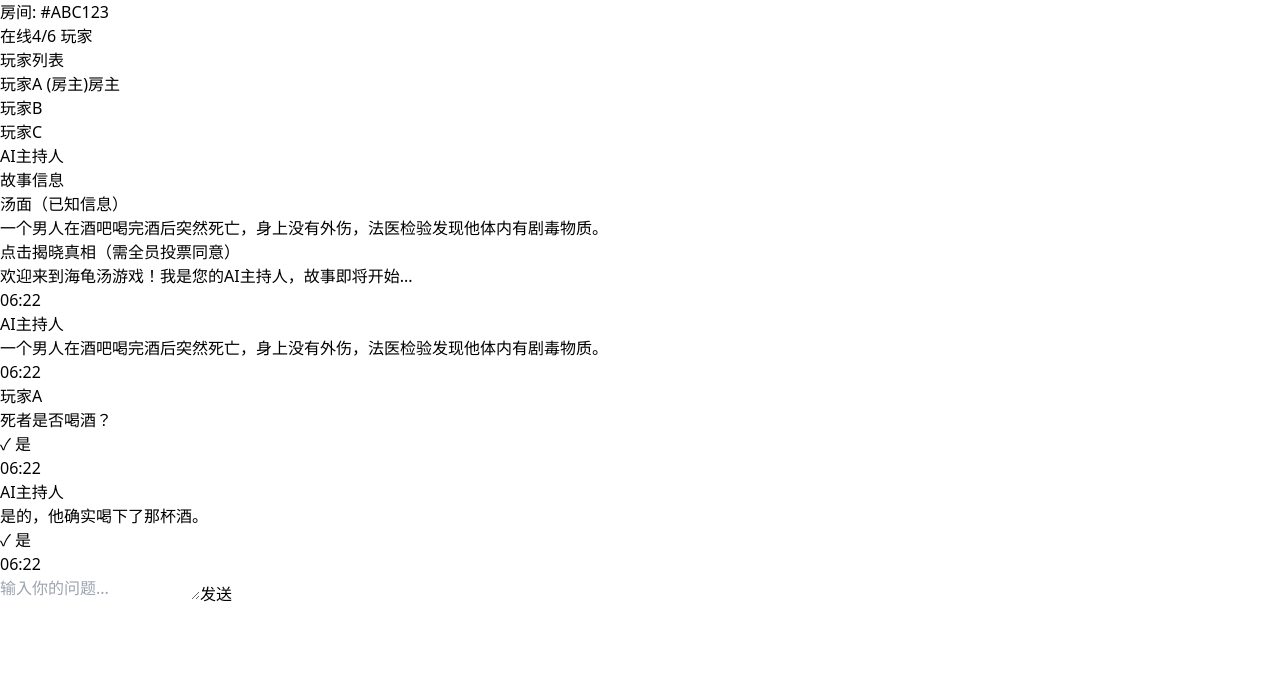
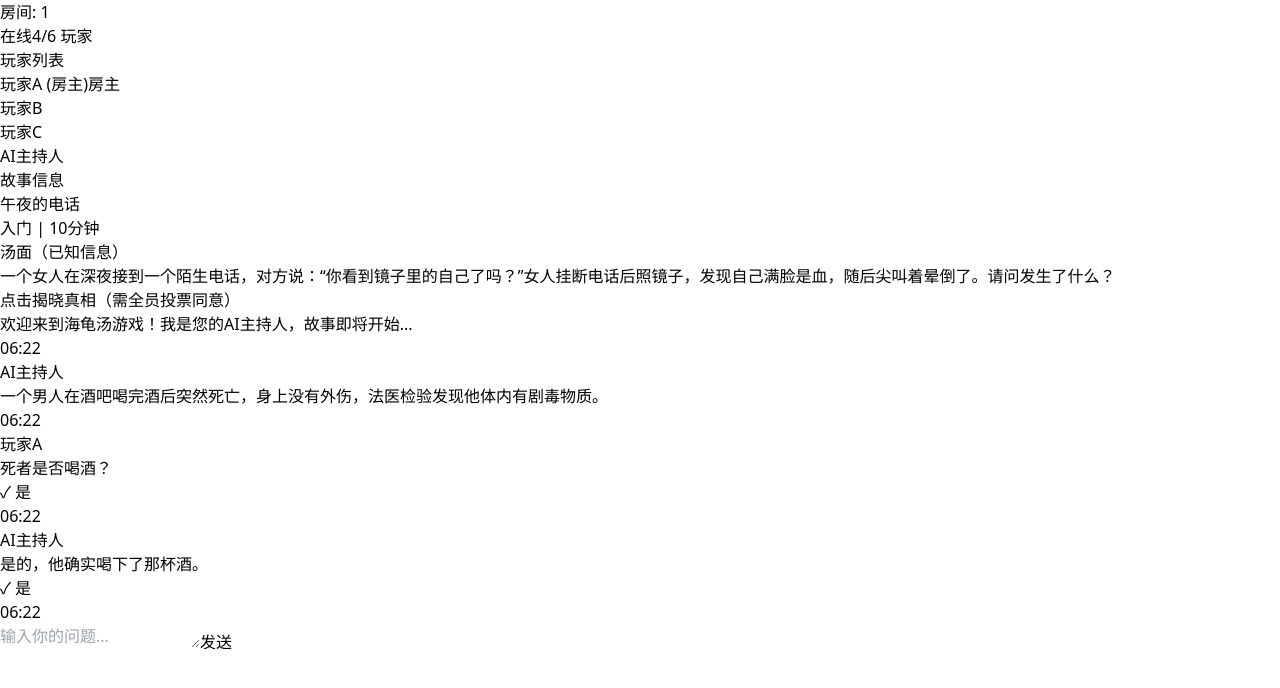
Before and after one commit to 1708-huayu/ai-haigui-game, a React (Vite) app: page /room/1 in a window 1280 px wide. Shown: the top 688 px of the page. Built offline with nearby package versions, Linux system fonts and the light colour scheme.

Commit message:
feat:创建故事数据

```diff
--- a/src/components/game/StoryReveal.tsx
+++ b/src/components/game/StoryReveal.tsx
@@ -1,27 +1,44 @@
 import React from 'react';
+import { IStory } from '../../types/models';
 
 interface StoryRevealProps {
-  surface: string;
-  bottom?: string;
+  story: IStory;
   isRevealed?: boolean;
 }
 
 const StoryReveal: React.FC<StoryRevealProps> = ({
-  surface,
-  bottom,
+  story,
   isRevealed = false
 }) => {
+  const getDifficultyText = (difficulty: string) => {
+    switch(difficulty) {
+      case 'easy': return '入门';
+      case 'medium': return '中等';
+      case 'hard': return '困难';
+      case 'expert': return '专家';
+      default: return '未知';
+    }
+  };
+
   return (
     <div className="space-y-4">
       <div>
-        <h3 className="text-sm font-medium text-amber-400 mb-1">汤面（已知信息）</h3>
-        <p className="text-white text-sm leading-relaxed">{surface}</p>
+        <div className="flex justify-between items-start mb-2">
+          <h3 className="text-base font-semibold text-white">{story.title}</h3>
+          <span className="text-xs bg-amber-500/20 text-amber-400 px-2 py-1 rounded-full">
+            {getDifficultyText(story.difficulty)} | {story.estimatedTime}分钟
+          </span>
+        </div>
+        <div className="mt-2">
+          <h4 className="text-xs font-medium text-amber-400 mb-1">汤面（已知信息）</h4>
+          <p className="text-white text-sm leading-relaxed">{story.surface}</p>
+        </div>
       </div>
 
-      {isRevealed && bottom && (
+      {isRevealed && story.bottom && (
         <div className="pt-4 border-t border-white/10">
-          <h3 className="text-sm font-medium text-amber-400 mb-1">汤底（真相）</h3>
-          <p className="text-white text-sm leading-relaxed">{bottom}</p>
+          <h4 className="text-xs font-medium text-amber-400 mb-1">汤底（真相）</h4>
+          <p className="text-white text-sm leading-relaxed">{story.bottom}</p>
         </div>
       )}
 
--- a/src/pages/Lobby.tsx
+++ b/src/pages/Lobby.tsx
@@ -1,10 +1,42 @@
-import React from 'react';
+import React, { useState } from 'react';
+import { useNavigate } from 'react-router-dom';
 import BentoGrid from '../components/layout/BentoGrid';
 import BentoItem from '../components/layout/BentoItem';
 import FrostedCard from '../components/common/FrostedCard';
 import GlassButton from '../components/common/GlassButton';
+import { stories } from '../stories';
+import { IStory } from '../types/models';
 
 const Lobby: React.FC = () => {
+  const [selectedStory, setSelectedStory] = useState<IStory | null>(null);
+  const navigate = useNavigate();
+
+  const getDifficultyText = (difficulty: string) => {
+    switch(difficulty) {
+      case 'easy': return '入门';
+      case 'medium': return '中等';
+      case 'hard': return '困难';
+      case 'expert': return '专家';
+      default: return '未知';
+    }
+  };
+
+  const handleCreateRoom = () => {
+    if (selectedStory) {
+      // 在实际应用中，这里应该调用API创建房间
+      // 现在我们模拟生成一个房间ID并导航到房间页面
+      const roomId = `room_${Date.now()}`;
+      navigate(`/room/${roomId}`);
+    }
+  };
+
+  const handleQuickJoin = () => {
+    // 在实际应用中，这里应该调用API快速匹配房间
+    // 现在我们模拟加入一个随机房间
+    const roomId = `room_${Date.now()}`;
+    navigate(`/room/${roomId}`);
+  };
+
   return (
     <div className="min-h-screen bg-gradient-to-br from-slate-900 via-blue-900 to-slate-900 p-4">
       <div className="max-w-6xl mx-auto">
@@ -19,7 +51,7 @@ const Lobby: React.FC = () => {
           <BentoItem size="md">
             <FrostedCard className="h-full flex flex-col items-center justify-center p-6 text-center">
               <h2 className="text-xl font-semibold text-white mb-4">快速匹配</h2>
-              <GlassButton>随机加入房间</GlassButton>
+              <GlassButton onClick={handleQuickJoin}>随机加入房间</GlassButton>
             </FrostedCard>
           </BentoItem>
 
@@ -27,13 +59,42 @@ const Lobby: React.FC = () => {
             <FrostedCard className="h-full p-6">
               <h2 className="text-xl font-semibold text-white mb-4">热门剧本</h2>
               <div className="space-y-4">
-                {[1, 2, 3].map((item) => (
-                  <div key={item} className="bg-white/10 backdrop-blur-md rounded-xl p-4 border border-white/20">
-                    <h3 className="font-medium text-white">神秘案件 #{item}</h3>
-                    <p className="text-slate-300 text-sm mt-1">难度: 中等 | 时长: 15分钟</p>
+                {stories.slice(0, 3).map((story) => (
+                  <div
+                    key={story.id}
+                    className={`bg-white/10 backdrop-blur-md rounded-xl p-4 border border-white/20 cursor-pointer transition-all ${
+                      selectedStory?.id === story.id ? 'ring-2 ring-amber-400/50' : 'hover:border-amber-400/30'
+                    }`}
+                    onClick={() => setSelectedStory(story)}
+                  >
+                    <h3 className="font-medium text-white">{story.title}</h3>
+                    <p className="text-slate-300 text-sm mt-1">
+                      难度: {getDifficultyText(story.difficulty)} | 时长: {story.estimatedTime}分钟
+                    </p>
+                    <p className="text-slate-400 text-sm mt-2 line-clamp-2">{story.surface}</p>
                     <div className="mt-3 flex gap-2">
-                      <GlassButton size="sm">查看详情</GlassButton>
-                      <GlassButton size="sm" variant="secondary">创建房间</GlassButton>
+                      <GlassButton
+                        size="sm"
+                        onClick={(e) => {
+                          e.stopPropagation();
+                          // TODO: 显示故事详情模态框
+                          alert(`故事详情:\n${story.surface}`);
+                        }}
+                      >
+                        查看详情
+                      </GlassButton>
+                      <GlassButton
+                        size="sm"
+                        variant="secondary"
+                        onClick={(e) => {
+                          e.stopPropagation();
+                          // 创建使用此故事的房间
+                          const roomId = `room_${Date.now()}_${story.id}`;
+                          navigate(`/room/${roomId}`);
+                        }}
+                      >
+                        创建房间
+                      </GlassButton>
                     </div>
                   </div>
                 ))}
@@ -57,12 +118,26 @@ const Lobby: React.FC = () => {
                   placeholder="房间名称"
                   className="w-full bg-white/10 backdrop-blur-md rounded-xl px-4 py-3 border border-white/20 text-white placeholder:text-slate-400 focus:outline-none focus:ring-2 focus:ring-amber-400"
                 />
-                <select className="w-full bg-white/10 backdrop-blur-md rounded-xl px-4 py-3 border border-white/20 text-white focus:outline-none focus:ring-2 focus:ring-amber-400">
-                  <option>选择剧本</option>
-                  <option>神秘案件 #1</option>
-                  <option>神秘案件 #2</option>
+                <select
+                  className="w-full bg-white/10 backdrop-blur-md rounded-xl px-4 py-3 border border-white/20 text-white focus:outline-none focus:ring-2 focus:ring-amber-400"
+                  value={selectedStory?.id || ''}
+                  onChange={(e) => {
+                    const story = stories.find(s => s.id === e.target.value);
+                    if (story) setSelectedStory(story);
+                  }}
+                >
+                  <option value="">选择剧本</option>
+                  {stories.map(story => (
+                    <option key={story.id} value={story.id}>{story.title}</option>
+                  ))}
                 </select>
-                <GlassButton className="w-full">创建房间</GlassButton>
+                <GlassButton
+                  className="w-full"
+                  disabled={!selectedStory}
+                  onClick={handleCreateRoom}
+                >
+                  {selectedStory ? `使用 "${selectedStory.title}" 创建房间` : '请选择剧本'}
+                </GlassButton>
               </div>
             </FrostedCard>
           </BentoItem>
--- a/src/pages/Room.tsx
+++ b/src/pages/Room.tsx
@@ -1,15 +1,31 @@
-import React from 'react';
+import React, { useEffect, useState } from 'react';
 import FrostedCard from '../components/common/FrostedCard';
 import ChatBoard from '../components/game/ChatBoard';
 import StoryReveal from '../components/game/StoryReveal';
+import { useParams } from 'react-router-dom';
+import { stories } from '../stories';
+import { IStory } from '../types/models';
 
 const Room: React.FC = () => {
+  const { roomId } = useParams<{ roomId: string }>();
+  const [selectedStory, setSelectedStory] = useState<IStory | null>(null);
+
+  useEffect(() => {
+    // 在实际应用中，这里应该从服务器获取房间信息
+    // 现在我们模拟从URL或存储中获取故事信息
+    const mockStoryId = 'story-001'; // 这里应该是从房间信息中获取的实际故事ID
+    const story = stories.find(s => s.id === mockStoryId);
+    if (story) {
+      setSelectedStory(story);
+    }
+  }, [roomId]);
+
   return (
     <div className="min-h-screen bg-gradient-to-br from-slate-900 via-blue-900 to-slate-900 p-4">
       <div className="max-w-6xl mx-auto">
         <header className="py-4 flex justify-between items-center">
           <h1 className="text-2xl font-bold text-transparent bg-clip-text bg-gradient-to-r from-amber-400 to-yellow-500">
-            房间: #ABC123
+            房间: {roomId || '#ABC123'}
           </h1>
           <div className="flex gap-2">
             <span className="px-3 py-1 bg-green-500/20 text-green-400 rounded-full text-sm">在线</span>
@@ -35,10 +51,14 @@ const Room: React.FC = () => {
 
             <FrostedCard className="p-4">
               <h2 className="text-lg font-semibold text-white mb-3">故事信息</h2>
-              <StoryReveal
-                surface="一个男人在酒吧喝完酒后突然死亡，身上没有外伤，法医检验发现他体内有剧毒物质。"
-                isRevealed={false}
-              />
+              {selectedStory ? (
+                <StoryReveal
+                  story={selectedStory}
+                  isRevealed={false}
+                />
+              ) : (
+                <p className="text-slate-400">正在加载故事信息...</p>
+              )}
             </FrostedCard>
           </div>
 
--- a/src/pages/Summary.tsx
+++ b/src/pages/Summary.tsx
@@ -1,8 +1,43 @@
-import React from 'react';
+import React, { useEffect, useState } from 'react';
+import { useParams, useNavigate } from 'react-router-dom';
 import FrostedCard from '../components/common/FrostedCard';
 import GlassButton from '../components/common/GlassButton';
+import { stories } from '../stories';
+import { IStory } from '../types/models';
 
 const Summary: React.FC = () => {
+  const { roomId } = useParams<{ roomId: string }>();
+  const navigate = useNavigate();
+  const [selectedStory, setSelectedStory] = useState<IStory | null>(null);
+
+  useEffect(() => {
+    // 在实际应用中，这里应该从服务器获取房间和故事信息
+    // 现在我们模拟从URL或存储中获取故事信息
+    const mockStoryId = 'story-001'; // 这里应该是从房间信息中获取的实际故事ID
+    const story = stories.find(s => s.id === mockStoryId);
+    if (story) {
+      setSelectedStory(story);
+    }
+  }, [roomId]);
+
+  // 模拟推理时间线数据
+  const timelineData = [
+    { player: '玩家A', question: '死者是否喝酒？', response: '是', type: 'positive' },
+    { player: '玩家B', question: '酒是否有毒？', response: '是', type: 'positive' },
+    { player: '玩家C', question: '是否是他自己下的毒？', response: '否', type: 'negative' },
+    { player: '玩家A', question: '酒是不是他自带的？', response: '是 - <span class="text-amber-400">关键突破！</span>', type: 'key' },
+  ];
+
+  const handleReturnToLobby = () => {
+    navigate('/');
+  };
+
+  const handlePlayAgain = () => {
+    // 在实际应用中，这里应该创建一个新房间或重新开始游戏
+    // 现在我们简单地返回大厅让用户重新选择
+    navigate('/');
+  };
+
   return (
     <div className="min-h-screen bg-gradient-to-br from-slate-900 via-blue-900 to-slate-900 p-4 flex items-center justify-center">
       <div className="max-w-3xl w-full">
@@ -13,36 +48,46 @@ const Summary: React.FC = () => {
 
           <div className="mb-8">
             <h2 className="text-2xl font-semibold text-white mb-4">真相揭晓</h2>
-            <div className="bg-gradient-to-r from-amber-900/30 to-yellow-900/30 rounded-xl p-6 border border-amber-500/30">
-              <h3 className="text-lg font-medium text-amber-400 mb-2">汤底：</h3>
-              <p className="text-white">
-                男人喝的酒里含有剧毒，但酒是他自己带来的。原来他知道自己患了绝症，
-                决定以这种方式结束生命，并且精心策划了这场“意外”，希望死后保险公司能赔付家人。
-              </p>
-            </div>
+            {selectedStory ? (
+              <div className="bg-gradient-to-r from-amber-900/30 to-yellow-900/30 rounded-xl p-6 border border-amber-500/30">
+                <h3 className="text-lg font-medium text-amber-400 mb-2">汤底：</h3>
+                <p className="text-white">{selectedStory.bottom}</p>
+              </div>
+            ) : (
+              <p className="text-slate-400">正在加载故事详情...</p>
+            )}
           </div>
 
           <div className="mb-8">
             <h2 className="text-xl font-semibold text-white mb-4">推理时间线</h2>
             <div className="space-y-3 text-left">
-              <div className="bg-white/10 rounded-lg p-3">
-                <span className="text-amber-400">玩家A:</span> 问"死者是否喝酒？" → <span className="text-green-400">AI: 是</span>
-              </div>
-              <div className="bg-white/10 rounded-lg p-3">
-                <span className="text-amber-400">玩家B:</span> 问"酒是否有毒？" → <span className="text-green-400">AI: 是</span>
-              </div>
-              <div className="bg-white/10 rounded-lg p-3">
-                <span className="text-amber-400">玩家C:</span> 问"是否是他自己下的毒？" → <span className="text-green-400">AI: 否</span>
-              </div>
-              <div className="bg-white/10 rounded-lg p-3">
-                <span className="text-amber-400">玩家A:</span> 问"酒是不是他自带的？" → <span className="text-green-400">AI: 是 - <span className="text-amber-400">关键突破！</span></span>
-              </div>
+              {timelineData.map((item, index) => (
+                <div
+                  key={index}
+                  className={`rounded-lg p-3 ${
+                    item.type === 'positive' ? 'bg-green-500/10 border border-green-500/20' :
+                    item.type === 'negative' ? 'bg-red-500/10 border border-red-500/20' :
+                    item.type === 'key' ? 'bg-amber-500/10 border border-amber-500/30 ring-2 ring-amber-500/30' :
+                    'bg-white/10'
+                  }`}
+                >
+                  <span className="text-amber-400">{item.player}:</span> 问"{item.question}" →{' '}
+                  <span
+                    className={
+                      item.type === 'positive' ? 'text-green-400' :
+                      item.type === 'negative' ? 'text-red-400' :
+                      item.type === 'key' ? 'text-amber-400' : 'text-white'
+                    }
+                    dangerouslySetInnerHTML={{ __html: `AI: ${item.response}` }}
+                  ></span>
+                </div>
+              ))}
             </div>
           </div>
 
-          <div className="flex gap-4 justify-center">
-            <GlassButton>返回大厅</GlassButton>
-            <GlassButton variant="secondary">再来一局</GlassButton>
+          <div className="flex flex-wrap gap-4 justify-center">
+            <GlassButton onClick={handleReturnToLobby}>返回大厅</GlassButton>
+            <GlassButton variant="secondary" onClick={handlePlayAgain}>再来一局</GlassButton>
             <GlassButton variant="outline">分享战绩</GlassButton>
           </div>
         </FrostedCard>
--- /dev/null
+++ b/src/stories.ts
@@ -0,0 +1,49 @@
+import { IStory } from './types/models';
+
+export const stories: IStory[] = [
+  {
+    id: 'story-001',
+    title: '午夜的电话',
+    difficulty: 'easy',
+    surface: '一个女人在深夜接到一个陌生电话，对方说：“你看到镜子里的自己了吗？”女人挂断电话后照镜子，发现自己满脸是血，随后尖叫着晕倒了。请问发生了什么？',
+    bottom: '女人在深夜接到电话时正在洗澡，她以为是恶作剧就挂断了。实际上，她的丈夫在外地出差时出了车祸，而她因为惊吓过度产生了幻觉，以为自己满脸是血。其实她脸上并没有血，只是心理作用导致的幻觉。',
+    estimatedTime: 10,
+    winConditions: ['发现这是心理幻觉', '理解电话的暗示意义']
+  },
+  {
+    id: 'story-002',
+    title: '电梯里的按钮',
+    difficulty: 'medium',
+    surface: '一个男子每天坐电梯上班，总是按15楼的按钮。有一天，他按了14楼，然后徒步走上15楼。第二天他又恢复正常按15楼。请问为什么？',
+    bottom: '这个男子身材矮小，平时只能按到15楼的按钮。那天他带了一把雨伞，用雨伞柄按到了14楼的按钮，但14楼的按钮坏了，所以他不得不徒步走一层楼梯。第二天维修工修好了14楼按钮，但他没带雨伞，还是按不到15楼，于是又徒步走楼梯。',
+    estimatedTime: 15,
+    winConditions: ['发现男子身高问题', '理解雨伞的作用', '知道按钮故障']
+  },
+  {
+    id: 'story-003',
+    title: '消失的脚印',
+    difficulty: 'hard',
+    surface: '雪地上有一具尸体，旁边有两排脚印，一排通向尸体，另一排却从尸体开始延伸，但奇怪的是，从尸体到最近的脚印之间没有任何足迹。请问发生了什么？',
+    bottom: '这是一起谋杀案。凶手用雪橇拖着受害者滑行到此地杀害了他。雪橇压住了雪花，所以没有留下凶手离开的脚印。后来雪开始融化，只留下了去时的脚印和拖拽痕迹，但没有返回的脚印。',
+    estimatedTime: 20,
+    winConditions: ['发现雪橇的存在', '理解拖拽过程', '明白脚印缺失原因']
+  },
+  {
+    id: 'story-004',
+    title: '无声的求救',
+    difficulty: 'expert',
+    surface: '一个女子在家中收到了一条短信：“我知道你杀了你的丈夫。”她回复：“我没有杀人。”几分钟后，她收到了第二条短信：“现在我知道你真的杀了他。”请问为什么？',
+    bottom: '这个女子的丈夫并没有死。她收到的第一条短信是恶作剧或者诈骗信息，她正常回复“我没有杀人”证实了对方的猜测——她确实没有杀人。但如果她真的杀了人，她就不会承认，而是会否认。因此，发短信的人通过她的回复确认了她没有杀人，从而得出“现在我知道你真的杀了他”是错误的结论，实际上证明了她没有杀人。',
+    estimatedTime: 25,
+    winConditions: ['理解逻辑反转', '发现短信测试性质', '明白回复的反向证明']
+  },
+  {
+    id: 'story-005',
+    title: '镜中的陌生人',
+    difficulty: 'medium',
+    surface: '一个男人每天早上都会对着镜子整理仪容。有一天早上，他在镜子里看到了一个陌生的面孔，吓得立刻报了警。请问发生了什么？',
+    bottom: '这个男人患有严重的失忆症，他每天都会忘记前一天的事情。那天早上，他看到镜子里的自己，但由于失忆，他不认识镜子里的人，以为是陌生人闯入了自己家。',
+    estimatedTime: 12,
+    winConditions: ['发现失忆症的存在', '理解记忆缺失', '明白身份认知障碍']
+  }
+];
--- a/src/types/models.d.ts
+++ b/src/types/models.d.ts
@@ -23,9 +23,9 @@ export interface IPlayer {
 export interface IStory {
   id: string;
   title: string;
+  difficulty: 'easy' | 'medium' | 'hard' | 'expert';
   surface: string;      // 汤面（玩家已知）
   bottom: string;       // 汤底（绝对机密）
-  difficulty: 'easy' | 'medium' | 'hard' | 'expert';
   estimatedTime: number; // 预估时长（分钟）
   winConditions: string[]; // 核心通关条件（必须全部猜中才算赢）
 }
```
Also changed, not shown: 1 other file (tests, documents, lock files or other folders).
